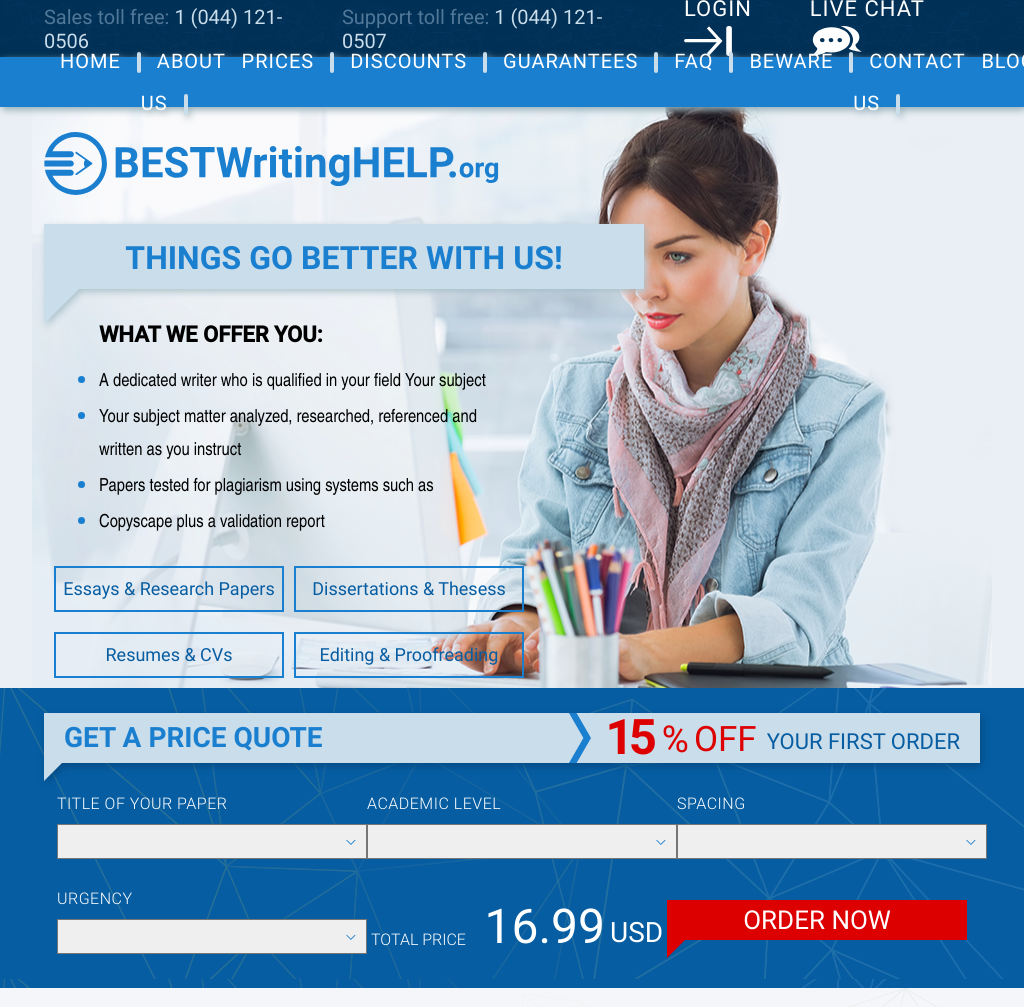
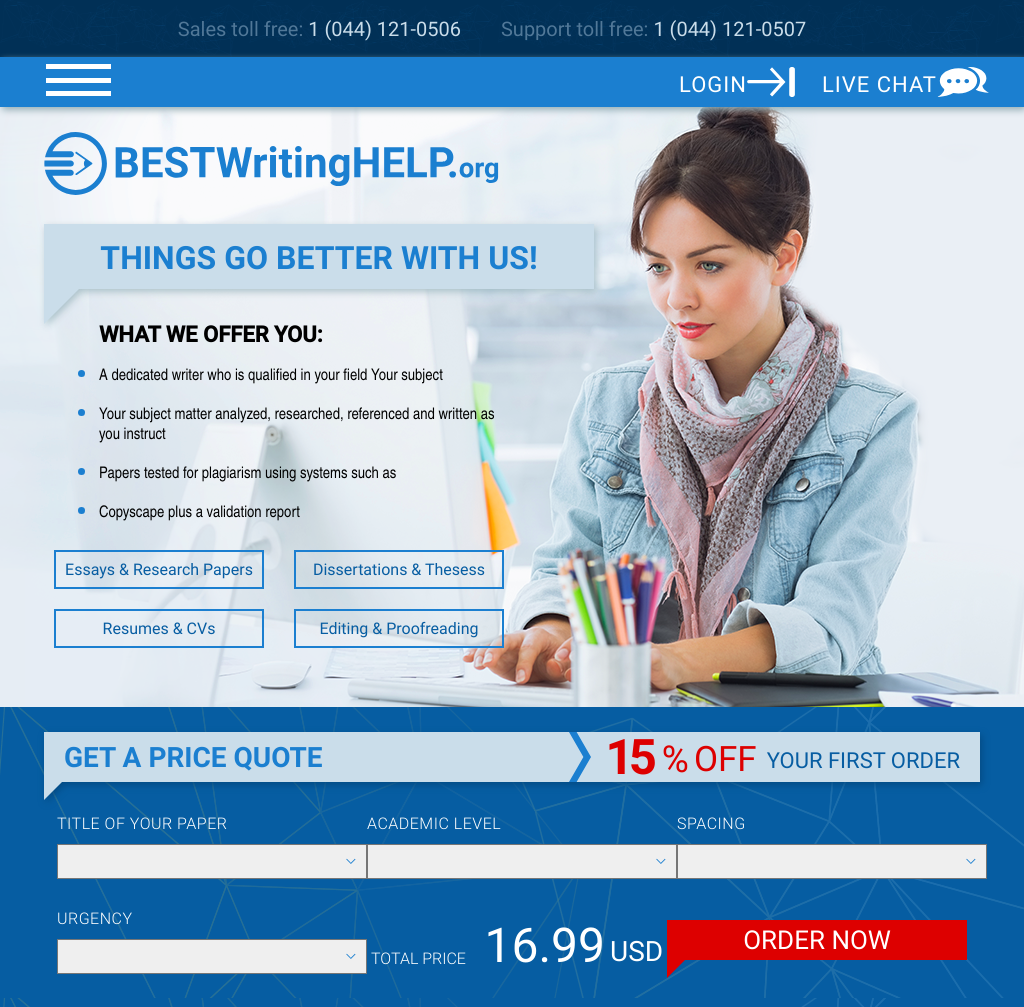
Before and after one commit to Raal93/BestWritings, a plain HTML site: page index.html in a window 1024 px wide. Shown: the top 1007 px of the page. Drawn offline with Linux system fonts and the light colour scheme.

Commit message:
added tablet version for header, nav, banner

```diff
--- a/index.html
+++ b/index.html
@@ -11,11 +11,11 @@
       <div class="container-fluid">
         <div class="container">
           <div class="row">
-            <div class="col-8 phone">
+            <div class="col-12 col-xl-8 phone">
               <span>Sales toll free: <a href="#">1 (044) 121-0506</a></span>
               <span>Support toll free: <a href="#">1 (044) 121-0507</a></span>
             </div>
-            <div class="col-4 login_and_chat">
+            <div class="col-4 d-none d-xl-block login_and_chat">
               <a href="#" class="login">Login</a>
               <a href="#" class="live_chat">Live Chat</a>
             </div>
@@ -28,7 +28,7 @@
       <div class="container-fluid">
         <div class="container">
           <div class="row">
-            <div class="col-12">
+            <div class="d-none d-xl-block col-xl-12">
               <ul>
                 <li class="border_li"><a href="#">Home</a></li>
                 <li class="border_li"><a href="#">About us</a></li>
@@ -40,6 +40,13 @@
                 <li class="border_li"><a href="#">Contact us</a></li>
                 <li><a href="#">blog</a></li>
               </ul>
+            </div>
+            <div class="col-6 d-xl-none hamburger">
+              <img src="./images/hamburger.png" alt="hamburger-icon" />
+            </div>
+            <div class="col-6 d-xl-none login_and_chat">
+              <a href="#" class="login">Login</a>
+              <a href="#" class="live_chat">Live Chat</a>
             </div>
           </div>
         </div>
--- a/style/style_files/baner1.css
+++ b/style/style_files/baner1.css
@@ -1,50 +1,49 @@
-.baner{
+.baner {
   background-color: #eaeff5;
 }
 
-
-.baner .bg_img{
+.baner .bg_img {
   background-image: url(../../images/main_bg_img_heder.png);
   block-size: cover;
   background-position: center right;
   background-repeat: no-repeat;
 }
 
-.baner a img{
+.baner a img {
   margin: 25px 0;
 }
 
-.baner .block_h1{
+.baner .block_h1 {
   display: inline-block;
   text-align: center;
   width: 600px;
   height: 65px;
-  filter: drop-shadow(2px 3.464px 3.5px rgba(155,182,190,0.75));
+  filter: drop-shadow(2px 3.464px 3.5px rgba(155, 182, 190, 0.75));
   background-color: var(--color_btn_send_message_hover);
 }
 
-.baner .block_h1::before{
-  content: '';
+.baner .block_h1::before {
+  content: "";
   display: inline-block;
   width: 0;
-	height: 0;
-	border-top: 35px solid var(--color_btn_send_message_hover);
-	border-right: 35px solid transparent;
+  height: 0;
+  border-top: 35px solid var(--color_btn_send_message_hover);
+  border-right: 35px solid transparent;
   position: relative;
   top: 65px;
   right: 282.5px;
 }
-.baner .block_h1 h1{
+.baner .block_h1 h1 {
   margin: 0;
   position: relative;
   bottom: 24px;
 }
 
-.baner h3{
+.baner h3 {
   margin: 25px 0px 0px 55px;
 }
 
-.baner ul{
+.baner ul {
   padding-left: 55px;
 }
 
@@ -56,12 +55,12 @@
   font-weight: 500;
 }
 
-.baner ul li::marker{
+.baner ul li::marker {
   color: var(--color_main_1);
   font-size: 30px;
 }
 
-.baner .btn a{
+.baner .btn a {
   font-family: Roboto_Regular;
   text-decoration: none;
   font-size: 18px;
@@ -74,3 +73,37 @@
   width: 230px;
   margin: 10px;
 }
+
+@media screen and (min-width: 992px) and (max-width: 1199px) {
+  .baner .bg_img {
+    background-image: none;
+  }
+
+  .baner {
+    height: 600px;
+    background-image: url(../../images/main_bg_img_heder.png);
+    block-size: cover;
+    background-position: center right;
+    background-repeat: no-repeat;
+  }
+
+  .baner ul li {
+    font-size: 16px;
+    line-height: 20px;
+    margin-bottom: 15px;
+  }
+
+  .baner .btn a {
+    width: 210px;
+    font-size: 16px;
+    line-height: 35px;
+  }
+
+  .baner .block_h1 {
+    width: 550px;
+  }
+
+  .baner .block_h1::before {
+    right: 257.5px;
+  }
+}
--- a/style/style_files/header.css
+++ b/style/style_files/header.css
@@ -80,3 +80,10 @@ header .login:hover::after {
 header .live_chat:hover::after {
   background-image: url(../../images/Chat2.svg);
 }
+
+@media screen and (min-width: 992px) and (max-width: 1199px) {
+  header .phone {
+    display: flex;
+    justify-content: center;
+  }
+}
--- a/style/style_files/navBar.css
+++ b/style/style_files/navBar.css
@@ -40,7 +40,7 @@ nav ul li a:hover {
   box-shadow: -16px 0px 0px var(--color_btn_send_message_hover), 16px 0px 0px var(--color_btn_send_message_hover);
 }
 
-@media screen and (min-width: 992px) and (max-width: 1399px) {
+@media screen and (min-width: 1200px) and (max-width: 1399px) {
   nav ul li a {
     padding-left: 16px;
     padding-right: 16px;
@@ -54,3 +54,70 @@ nav ul li a:hover {
     box-shadow: -5px 0px 0px var(--color_btn_send_message_hover), 4px 0px 0px var(--color_btn_send_message_hover);
   }
 }
+
+@media screen and (min-width: 992px) and (max-width: 1199px) {
+  nav .login_and_chat a {
+    color: #ffffff;
+    text-decoration: none;
+  }
+
+  nav .login {
+    margin-right: 20px;
+  }
+
+  nav .login_and_chat {
+    display: flex;
+    justify-content: flex-end;
+    margin-bottom: 5px;
+    padding: 0;
+  }
+
+  nav .login,
+  .live_chat {
+    font-size: 22px;
+    letter-spacing: 1px;
+    line-height: 24px;
+    text-transform: uppercase;
+    color: var(--color_btn_text);
+    font-weight: 400;
+    font-family: Roboto_Regular;
+  }
+
+  nav .login:hover,
+  nav .live_chat:hover {
+    color: #063a69;
+  }
+
+  nav .login::after {
+    content: "";
+    display: inline-block;
+    background-image: url(../../images/Login.svg);
+    background-repeat: no-repeat;
+    width: 55px;
+    height: 30px;
+    position: relative;
+    top: 5px;
+  }
+  nav .live_chat::after {
+    content: "";
+    display: inline-block;
+    background-image: url(../../images/Chat.svg);
+    background-repeat: no-repeat;
+    width: 55px;
+    height: 30px;
+    position: relative;
+    top: 5px;
+  }
+
+  nav .login:hover::after {
+    background-image: url(../../images/Login3.svg);
+  }
+
+  nav .live_chat:hover::after {
+    background-image: url(../../images/Chat3.svg);
+  }
+
+  nav .hamburger {
+    cursor: pointer;
+  }
+}
```
Also changed, not shown: images/Chat3.svg (added), images/Login3.svg (added), images/hamburger.png (added).
